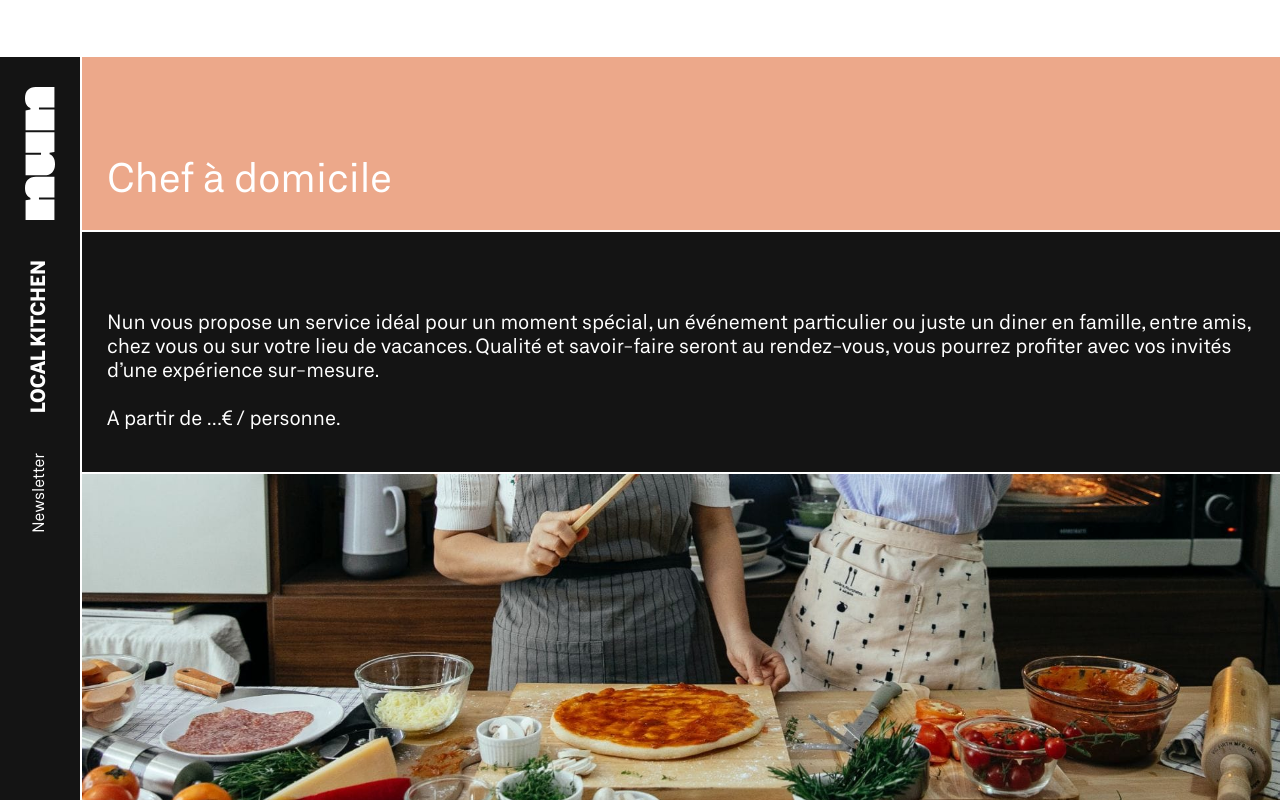
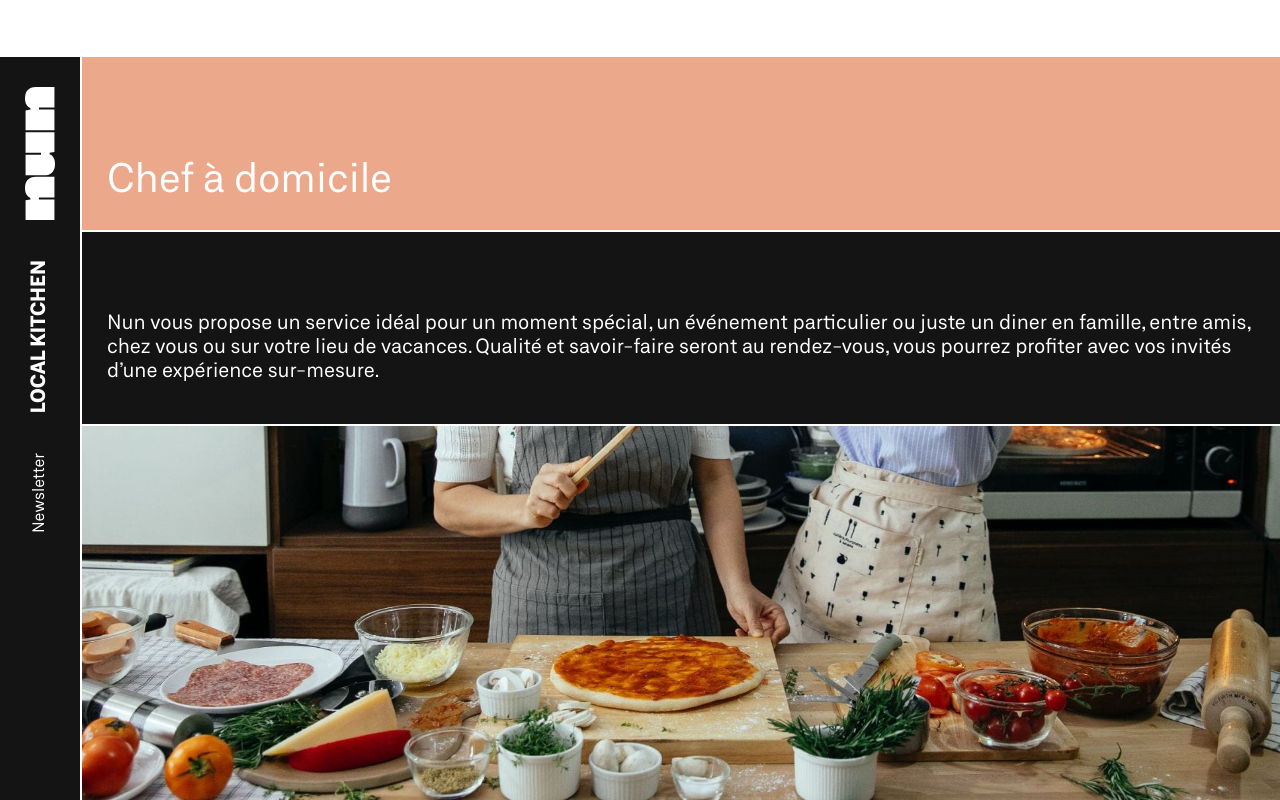
Before and after one commit to corentincaton/nun, a React (Create React App) app: page /private-chef in a window 1280 px wide. Shown: the top 800 px of the page. Built offline with nearby package versions, Linux system fonts and the light colour scheme.

Commit message:
Upate Copy

```diff
--- a/src/Components/Contact.js
+++ b/src/Components/Contact.js
@@ -5,7 +5,7 @@ import TextContainer from "./TextContainer";
 function Contact() {
 
     const [header, setHeader] = useState({text: "Contact", color: "#C8A680"});
-    const [text, setText] = useState("Neque porro quisquam est qui dolorem ipsum quia dolor sit amet, consectetur.");
+    const [text, setText] = useState("Contactez Anthony pour obtenir plus d'informations sur ses prestations.");
 
     return (
         <div className="Contact">
--- a/src/Components/PrivateChef.js
+++ b/src/Components/PrivateChef.js
@@ -8,7 +8,7 @@ import secondImage from "../Assets/Images/02.jpg";
 function PrivateChef() {
 
     const [header, setHeader] = useState({text: "Chef à domicile", color: "#ECA88A"});
-    const [text, setText] = useState("Nun vous propose un service idéal pour un moment spécial, un événement particulier ou juste un diner en famille, entre amis, chez vous ou sur votre lieu de vacances. Qualité et savoir-faire seront au rendez-vous, vous pourrez profiter avec vos invités d’une expérience sur-mesure.\n\nA partir de ...€ / personne.");
+    const [text, setText] = useState("Nun vous propose un service idéal pour un moment spécial, un événement particulier ou juste un diner en famille, entre amis, chez vous ou sur votre lieu de vacances. Qualité et savoir-faire seront au rendez-vous, vous pourrez profiter avec vos invités d’une expérience sur-mesure.");
 
     return (
         <div className="PrivateChef">
```
